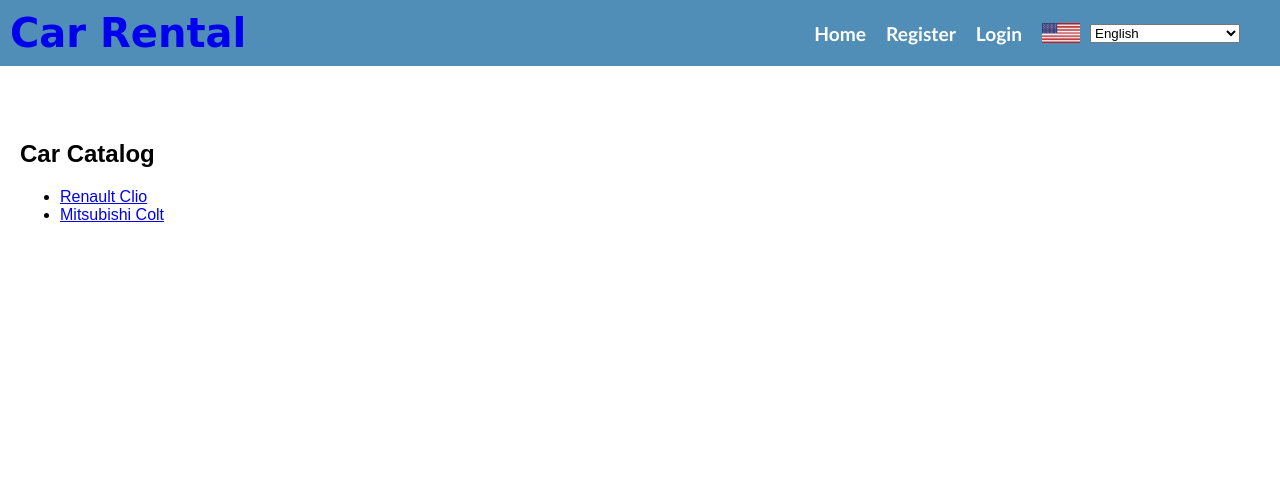
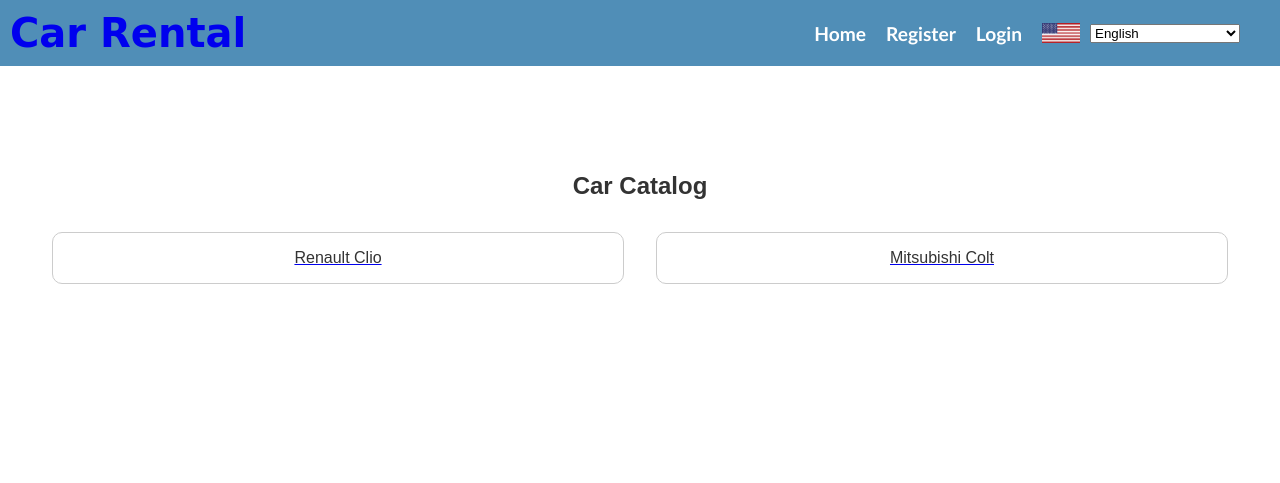
Before and after one commit to IakovosDelasoudas/Car-Rental-Webapp, a Django app: page /car_catalog/ in a window 1280 px wide. Shown: the top 483 px of the page. Run offline with Django 4.2, Linux system fonts and the light colour scheme; data comes from the database, SQL or seed files in the repository.

Commit message:
made car_catalog prettier

```diff
--- a/CarRental/rentalapp/templates/rentalapp/car_catalog.html
+++ b/CarRental/rentalapp/templates/rentalapp/car_catalog.html
@@ -1,15 +1,50 @@
 {% extends 'rentalapp/base.html' %}
 
 {% block content %}
+<style>
+    .catalog {
+        text-align: center;
+        padding: 2em;
+    }
+
+    .catalog h2 {
+        color: #333;
+    }
+
+    .car-list {
+        display: grid;
+        grid-template-columns: repeat(auto-fit, minmax(200px, 1fr));
+        gap: 2em;
+        list-style: none;
+        padding: 0;
+        margin: 2em 0;
+    }
+
+    .car-item {
+        padding: 1em;
+        border: 1px solid #ccc;
+        border-radius: 10px;
+        text-decoration: none;
+        color: #333;
+    }
+
+    .car-item:hover {
+        background: #f9f9f9;
+        cursor: pointer;
+    }
+</style>
+
+<div class="catalog">
     <h2>Car Catalog</h2>
 
-    <ul>
+    <div class="car-list">
         {% for car in cars %}
-        <li>
             <a href="{% url 'car_detail' car.id %}">
-                {{ car.make }} {{ car.model }}
+                <div class="car-item">
+                    {{ car.make }} {{ car.model }}
+                </div>
             </a>
-        </li>
         {% endfor %}
-    </ul>
+    </div>
+</div>
 {% endblock %}
```
